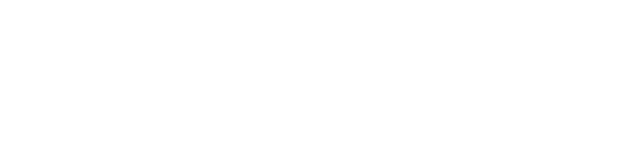
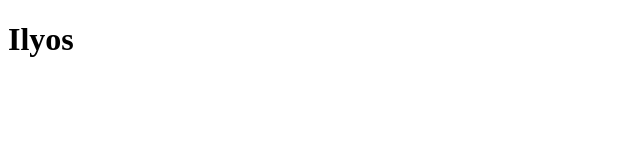
Before and after one commit to abbossth/loyiha-seniors, a plain HTML site: page index.html in a window 1280 px wide. Shown: the whole page, without its empty margins (0-640 px from the left). Drawn offline with Linux system fonts and the light colour scheme.

Commit message:
h1 ilyos

```diff
--- a/index.html
+++ b/index.html
@@ -6,6 +6,6 @@
     <title>Document</title>
 </head>
 <body>
-
+    <h1>Ilyos</h1>
 </body>
 </html>
```
